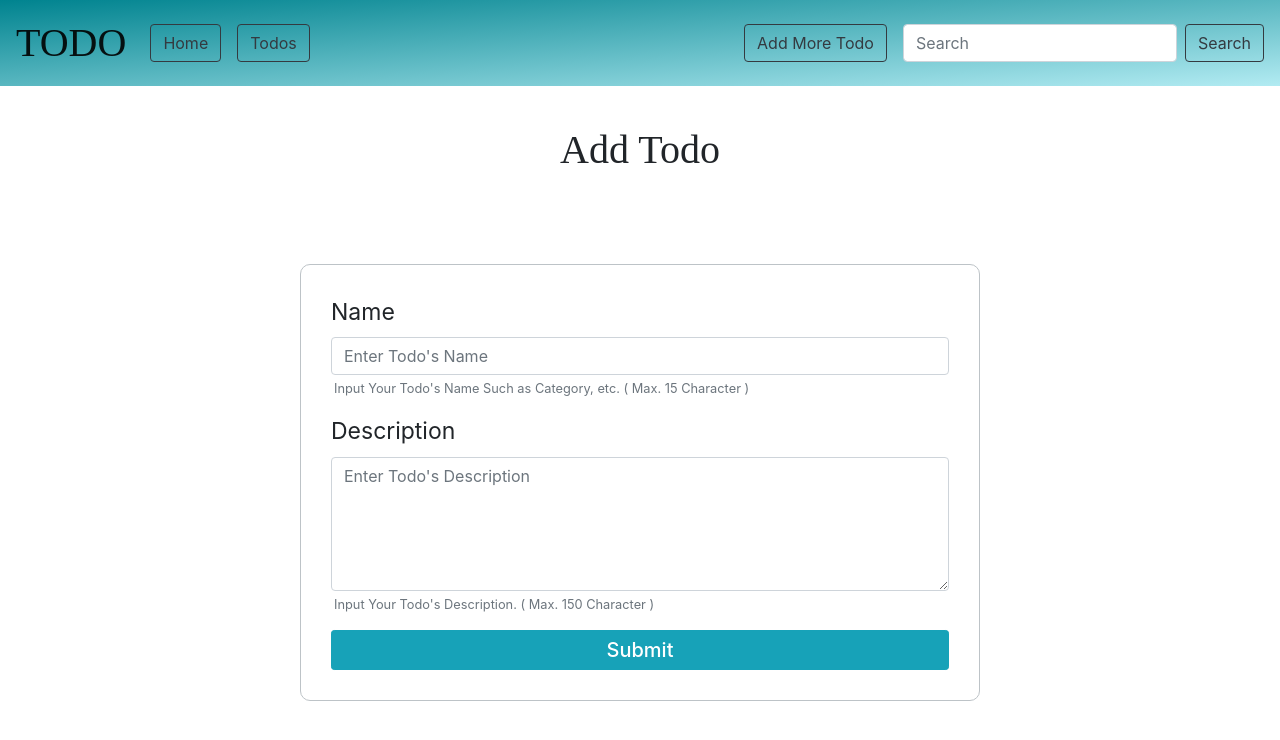
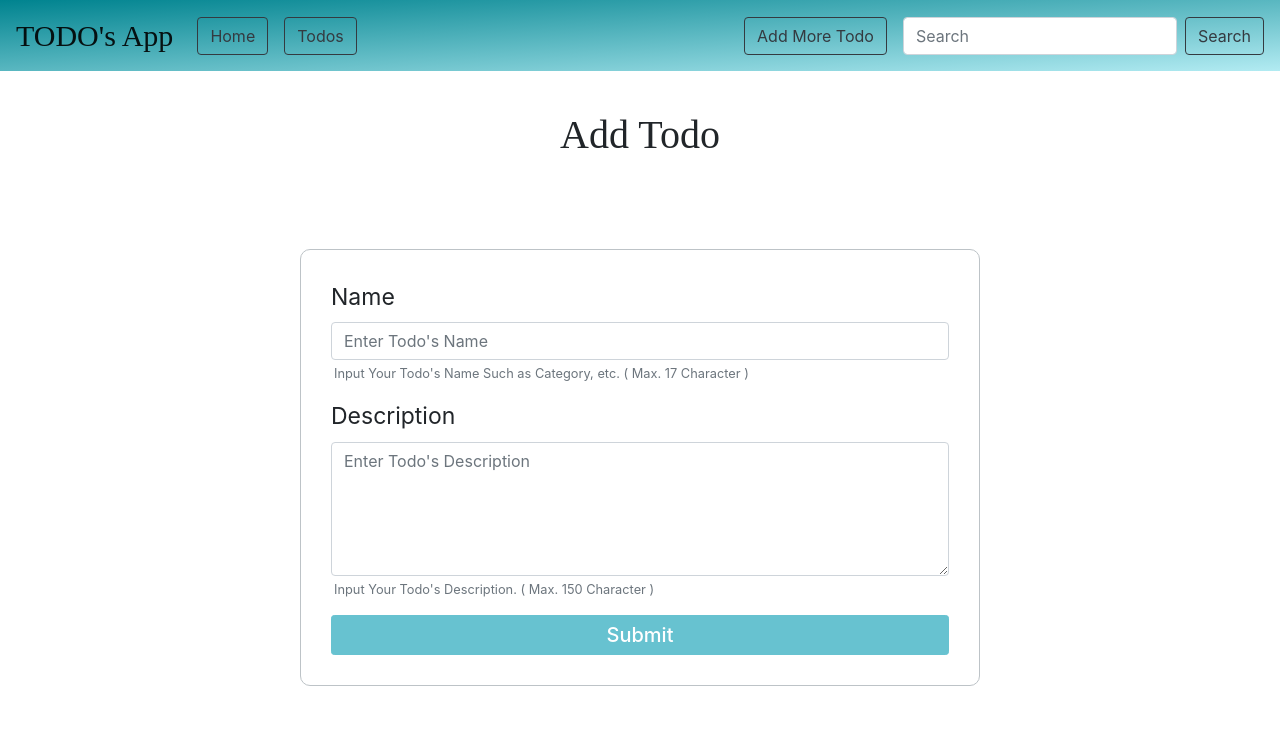
Before and after one commit to mohhaidir/beli-bareng, a React (Create React App) app in the folder client/: page /addTodo in a window 1280 px wide. Shown: the top 740 px of the page. Built offline with nearby package versions, Linux system fonts and the light colour scheme; a web font is replaced by a local one.

Commit message:
minor update on edit and add

```diff
--- a/client/src/components/FormAdd.js
+++ b/client/src/components/FormAdd.js
@@ -2,6 +2,14 @@ import React from "react";
 import { Form, Button } from "react-bootstrap";
 
 export default function FormAdd(props) {
+  let check = false;
+  if (
+    (!props.name && props.description) ||
+    (props.name && !props.description) ||
+    (!props.name && !props.description)
+  ) {
+    check = true;
+  }
   return (
     <div>
       {/* <div>FORM WILL SHOW HERE</div> */}
@@ -15,10 +23,10 @@ export default function FormAdd(props) {
             onChange={e => props.setName(e.target.value)}
             type="text"
             placeholder="Enter Todo's Name"
-            maxlength="15"
+            maxlength="17"
           />
           <Form.Text style={{ marginLeft: "3px" }} className="text-muted">
-            Input Your Todo's Name Such as Category, etc. ( Max. 15 Character )
+            Input Your Todo's Name Such as Category, etc. ( Max. 17 Character )
           </Form.Text>
         </Form.Group>
 
@@ -36,6 +44,7 @@ export default function FormAdd(props) {
             Input Your Todo's Description. ( Max. 150 Character )
           </Form.Text>
         </Form.Group>
+        {!check && (
           <Button
             style={{ height: "40px", fontSize: "20px", fontWeight: "500" }}
             onClick={e => props.onAddSubmit(e)}
@@ -46,6 +55,19 @@ export default function FormAdd(props) {
           >
             Submit
           </Button>
+        )}
+        {check && (
+          <Button
+            style={{ height: "40px", fontSize: "20px", fontWeight: "500" }}
+            variant="info"
+            type="submit"
+            size="sm"
+            block
+            disabled
+          >
+            Submit
+          </Button>
+        )}
       </Form>
     </div>
   );
--- a/client/src/components/FormEdit.js
+++ b/client/src/components/FormEdit.js
@@ -2,6 +2,14 @@ import React from "react";
 import { Form, Button } from "react-bootstrap";
 
 export default function FormEdit(props) {
+  let check = false;
+  if (
+    (!props.name && props.description) ||
+    (props.name && !props.description) ||
+    (!props.name && !props.description)
+  ) {
+    check = true;
+  }
   return (
     <div>
       {/* <div>FORM WILL SHOW HERE</div> */}
@@ -15,13 +23,12 @@ export default function FormEdit(props) {
             value={props.name}
             onChange={e => props.setName(e.target.value)}
             type="text"
-            maxlength="15"
+            maxlength="17"
           />
           <Form.Text style={{ marginLeft: "3px" }} className="text-muted">
-            Edit Your Todo's Name Such as Category, etc. ( Max. 15 Character )
+            Edit Your Todo's Name Such as Category, etc. ( Max. 17 Character )
           </Form.Text>
         </Form.Group>
-
         <Form.Group controlId="formBasicDescription">
           <Form.Label style={{ fontSize: "23px" }}>Description</Form.Label>
           <Form.Control
@@ -36,6 +43,7 @@ export default function FormEdit(props) {
             Edit Your Todo's Description. ( Max. 150 Character )
           </Form.Text>
         </Form.Group>
+        {!check && (
           <Button
             onClick={props.onEditSubmit}
             style={{ height: "40px", fontSize: "20px", fontWeight: "500" }}
@@ -46,6 +54,19 @@ export default function FormEdit(props) {
           >
             Submit
           </Button>
+        )}
+        {check && (
+          <Button
+            style={{ height: "40px", fontSize: "20px", fontWeight: "500" }}
+            variant="info"
+            type="submit"
+            size="sm"
+            block
+            disabled
+          >
+            Submit
+          </Button>
+        )}
       </Form>
     </div>
   );
--- a/client/src/components/Navbar.js
+++ b/client/src/components/Navbar.js
@@ -12,7 +12,7 @@ export default function Header() {
         }}
         variant="light"
       >
-        <Navbar.Brand style={styles.text}>TODO</Navbar.Brand>
+        <Navbar.Brand style={styles.text}>TODO's App</Navbar.Brand>
         <Nav className="mr-auto">
           <Nav.Link>
             <Link to="/">
@@ -42,6 +42,6 @@ export default function Header() {
 const styles = {
   text: {
     fontFamily: "Fondamento",
-    fontSize: "40px"
+    fontSize: "30px"
   }
 };
--- a/client/src/pages/AddTodo.js
+++ b/client/src/pages/AddTodo.js
@@ -19,7 +19,7 @@ export default function AddTodo() {
       };
       dispatch(addTodoAction(dataInput));
       history.push("/todos");
-      swal("Success!", "", "success");
+      swal("Success", "One todo has been added!", "success");
     } else {
       swal({
         title: "Nah!",
--- a/client/src/pages/EditTodo.js
+++ b/client/src/pages/EditTodo.js
@@ -28,7 +28,7 @@ export default function EditTodo() {
         description
       };
       dispatch(editTodoAction(newData, id));
-      swal("Success!", "", "success");
+      swal("Success", "Edit todo is done!", "success");
       history.push("/todos");
     } else {
       swal({
--- a/client/src/pages/Todos.js
+++ b/client/src/pages/Todos.js
@@ -2,7 +2,7 @@ import React, { useEffect } from "react";
 import { Card } from "../components";
 import { useDispatch, useSelector } from "react-redux";
 import { getTodos } from "../store/action/action";
-import { confused } from "../assets/confused.gif";
+import notFound from "../assets/not-found.png";
 
 export default function Todos() {
   const dispatch = useDispatch();
@@ -20,18 +20,15 @@ export default function Todos() {
         <h1 style={styles.text}>Your Todos</h1>
       </div>
       <div style={styles.allCard}>
-        {todos.length !== 0 ? (
-          todos.map(e => {
-            return (
-              <div key={e._id}>
-                <Card todo={e} key={e._id} />
-              </div>
-            );
-          })
-        ) : (
-          <div style={styles.load}>
-            <img style={styles.object} src={confused} alt="loading..." />
-          </div>
+        {todos.map(e => {
+          return (
+            <div key={e._id}>
+              <Card todo={e} key={e._id} />
+            </div>
+          );
+        })}
+        {todos.length === 0 && (
+          <img style={styles.object} src={notFound} alt="none..." />
         )}
       </div>
     </div>
@@ -47,15 +44,10 @@ const styles = {
     flexWrap: "wrap",
     margin: "20px"
   },
-  load: {
-    justifyContent: "center",
-    width: "70px",
-    margin: "300px",
-    marginLeft: "210%"
-  },
   object: {
-    width: "170%",
-    height: "170%"
+    width: "12%",
+    height: "12%",
+    marginTop: "10%"
   },
   title: {
     textAlign: "center",
--- a/client/src/store/action/action.js
+++ b/client/src/store/action/action.js
@@ -1,6 +1,8 @@
+const url = "http://localhost:3001/todo";
+
 export const getTodos = () => {
   return dispatch => {
-    fetch("http://localhost:3001/todo")
+    fetch(`${url}`)
       .then(res => res.json())
       .then(todos => {
         dispatch({
@@ -13,7 +15,7 @@ export const getTodos = () => {
 
 export const addTodoAction = data => {
   return dispatch => {
-    fetch("http://localhost:3001/todo", {
+    fetch(`${url}`, {
       method: "POST",
       headers: { "Content-Type": "application/json" },
       body: JSON.stringify(data)
@@ -30,7 +32,7 @@ export const addTodoAction = data => {
 
 export const editTodoAction = (data, id) => {
   return dispatch => {
-    fetch(`http://localhost:3001/todo/${id}`, {
+    fetch(`${url}/${id}`, {
       method: "PUT",
       headers: { "Content-Type": "application/json" },
       body: JSON.stringify(data)
@@ -49,7 +51,7 @@ export const deleteTodo = id => {
   return (dispatch, getState) => {
     let target = getState().todoListReducer.todos;
     let temp = target.filter(e => e._id !== id);
-    fetch(`http://localhost:3001/todo/${id}`, { method: "DELETE" })
+    fetch(`${url}/${id}`, { method: "DELETE" })
       .then(res => res.json())
       .then(todos => {
         dispatch({
```
Also changed, not shown: client/src/assets/not-found.png (added). Lines whose indentation alone changed are shown as unchanged.
